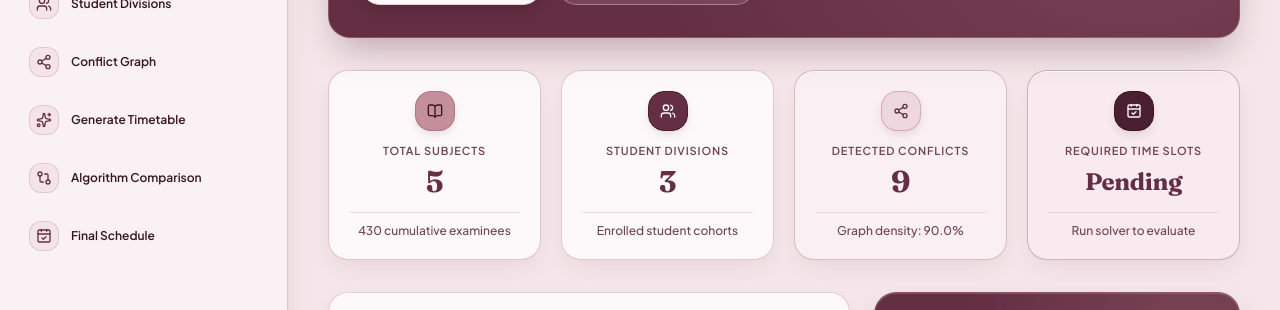
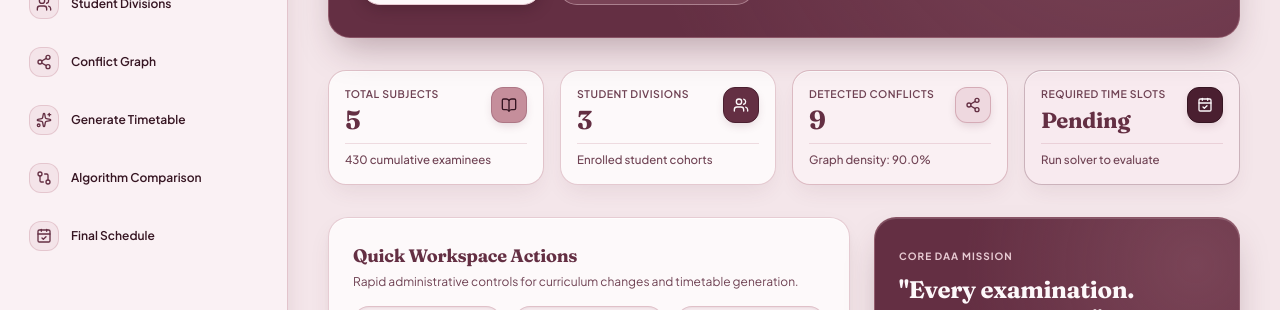
Before and after one commit to rudravchaudhari167/Examia, a React (Vite) app in the folder frontend/: page / in a window 1280 px wide. Shown: the part 332-642 px from the top of the page. Built offline with nearby package versions, Linux system fonts and the light colour scheme.

Commit message:
Compact Overview StatCard layout with left text and top-right icon

```diff
--- a/frontend/src/components/StatCard.jsx
+++ b/frontend/src/components/StatCard.jsx
@@ -49,24 +49,26 @@ export default function StatCard({
   const isTextValue = typeof value === 'string' && value.length > 3;
 
   return (
-    <div className={`h-full px-5 py-5 rounded-[20px] ${styles.bg} border ${styles.borderColor} shadow-[inset_0_1px_0_rgba(255,255,255,0.85),0_10px_24px_-6px_rgba(100,47,67,0.10)] hover:-translate-y-0.5 hover:border-[#C58E9B]/85 hover:shadow-[inset_0_1px_0_rgba(255,255,255,0.9),0_16px_30px_-6px_rgba(100,47,67,0.16)] transition-all duration-200 flex flex-col items-center justify-between text-center`}>
-      <div className="w-full flex flex-col items-center">
-        <div className={`w-10 h-10 rounded-2xl ${styles.iconBg} ${styles.iconColor} border ${styles.iconBorder} shadow-[0_4px_10px_-2px_rgba(100,47,67,0.18)] flex items-center justify-center mb-3`}>
-          <Icon className="w-4 h-4" />
+    <div className={`h-full p-4 rounded-[18px] ${styles.bg} border ${styles.borderColor} shadow-[inset_0_1px_0_rgba(255,255,255,0.85),0_10px_22px_-6px_rgba(100,47,67,0.10)] hover:-translate-y-0.5 hover:border-[#C58E9B]/85 hover:shadow-[inset_0_1px_0_rgba(255,255,255,0.9),0_16px_28px_-6px_rgba(100,47,67,0.16)] transition-all duration-200 flex flex-col justify-between min-w-0 overflow-hidden`}>
+      <div className="flex items-start justify-between gap-2.5 min-w-0">
+        <div className="min-w-0 flex-1 text-left">
+          <p className="text-[10.5px] font-semibold text-[#6F4253] uppercase tracking-[0.05em] leading-snug">
+            {title}
+          </p>
+
+          <div className="mt-1.5 min-h-[26px] flex items-center justify-start">
+            <h3 className={`font-serif font-bold text-[#642F43] tracking-tight leading-none ${isTextValue ? 'text-xl sm:text-[22px]' : 'text-2xl sm:text-[26px]'}`}>
+              {value}
+            </h3>
+          </div>
         </div>
 
-        <p className="text-[11px] font-semibold text-[#6F4253] uppercase tracking-[0.08em] leading-snug">
-          {title}
-        </p>
-
-        <div className="mt-1.5 min-h-[36px] flex items-center justify-center">
-          <h3 className={`font-serif font-bold text-[#642F43] tracking-tight leading-none ${isTextValue ? 'text-2xl' : 'text-3xl'}`}>
-            {value}
-          </h3>
+        <div className={`w-9 h-9 rounded-xl ${styles.iconBg} ${styles.iconColor} border ${styles.iconBorder} shadow-[0_4px_10px_-2px_rgba(100,47,67,0.18)] flex items-center justify-center shrink-0`}>
+          <Icon className="w-4 h-4" />
         </div>
       </div>
 
-      <p className="w-full text-xs font-medium text-[#6F4253] leading-snug mt-3 pt-2.5 border-t border-[#C58E9B]/28 text-center">
+      <p className="w-full text-[11.5px] font-medium text-[#6F4253] leading-snug mt-2.5 pt-2 border-t border-[#C58E9B]/28 text-left">
         {subtitle}
       </p>
     </div>
--- a/frontend/src/views/OverviewView.jsx
+++ b/frontend/src/views/OverviewView.jsx
@@ -65,7 +65,7 @@ export default function OverviewView({
       </div>
 
       {/* 4 Stat Cards */}
-      <div className="grid grid-cols-1 sm:grid-cols-2 lg:grid-cols-4 gap-5 items-stretch">
+      <div className="grid grid-cols-1 sm:grid-cols-2 lg:grid-cols-4 gap-4 items-stretch">
         <StatCard
           title="Total Subjects"
           value={subjects.length}
```
